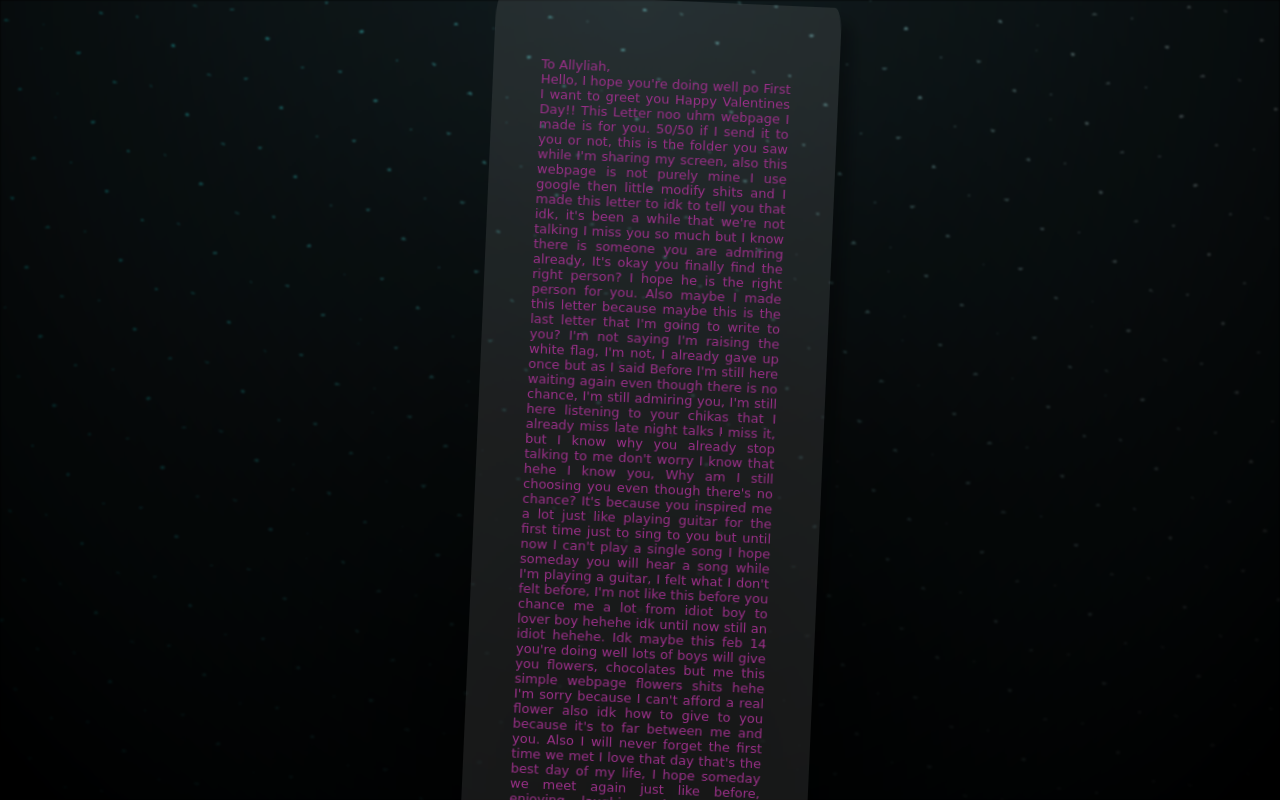
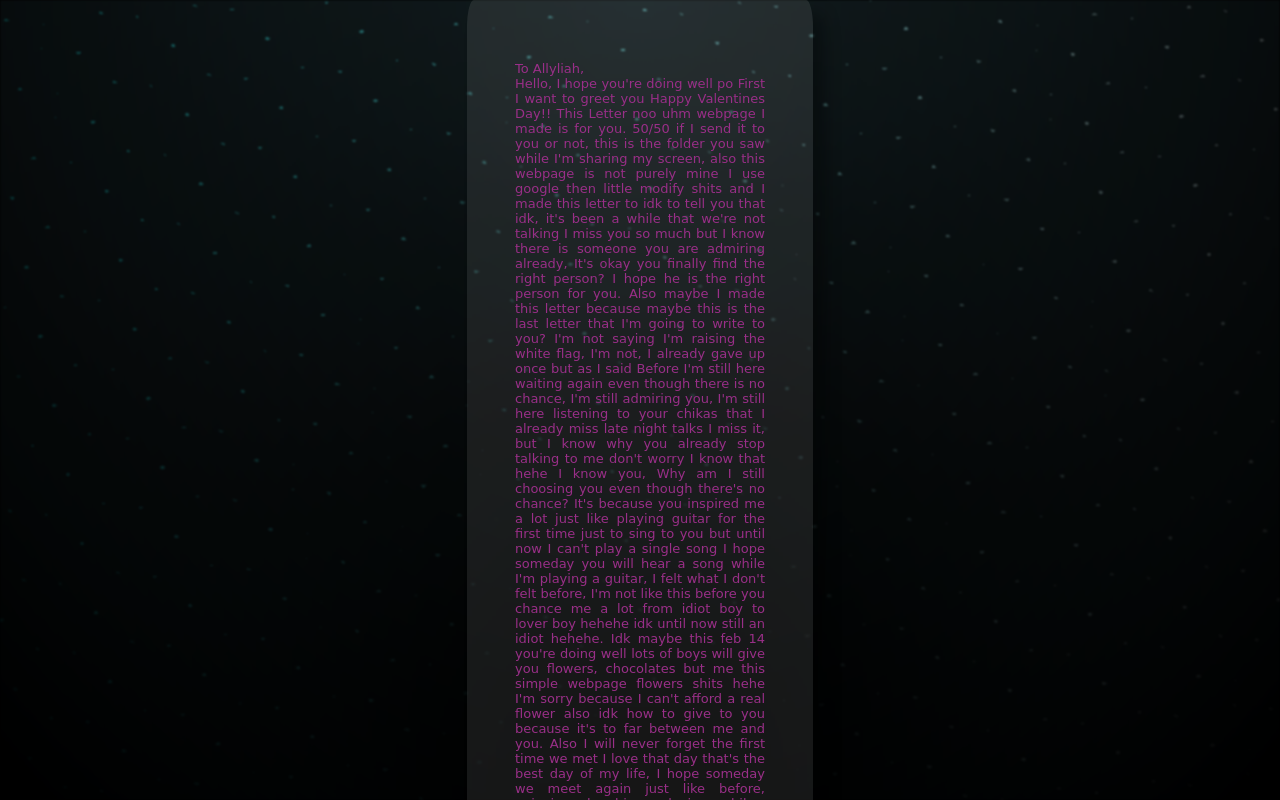
Before and after one commit to Ahrimark/Valentines-Gift-for-Allyliah, a plain HTML site: page letter.html in a window 1280 px wide. Shown: the top 800 px of the page. Drawn offline with nearby package versions, Linux system fonts and the light colour scheme.

Commit message:
Update letter.css

```diff
--- a/letter.css
+++ b/letter.css
@@ -32,7 +32,7 @@ body{
   box-shadow: 0.8em 0.8em 15px rgba(0, 0, 0, 0.3);
   -ms-transform: rotate(2.5deg);
   -webkit-transform: rotate(2.5deg);
-  transform: rotate(2.5deg);
+  transform: rotate(0deg);
   -moz-transition: all 0.5s ease;
   -webkit-transition: all 0.5s ease;
   -o-transition: all 0.5s ease;
```
